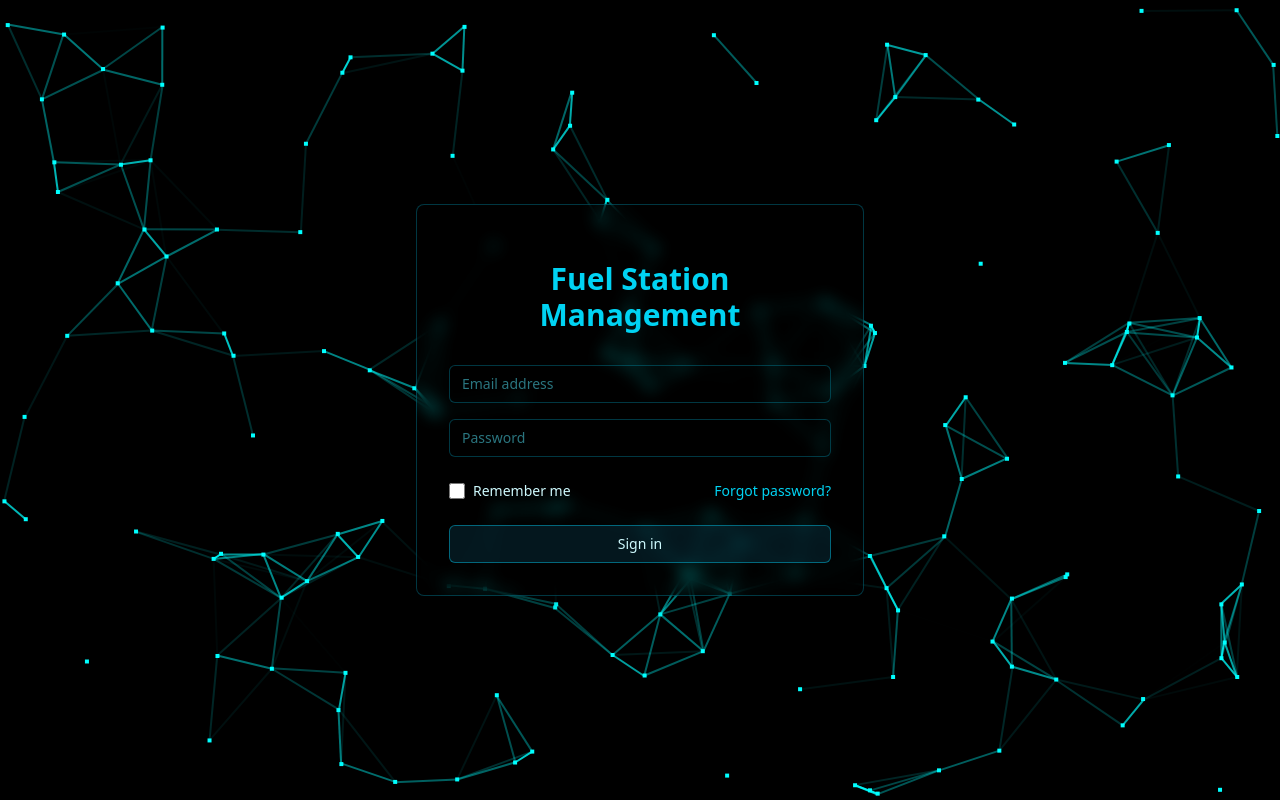
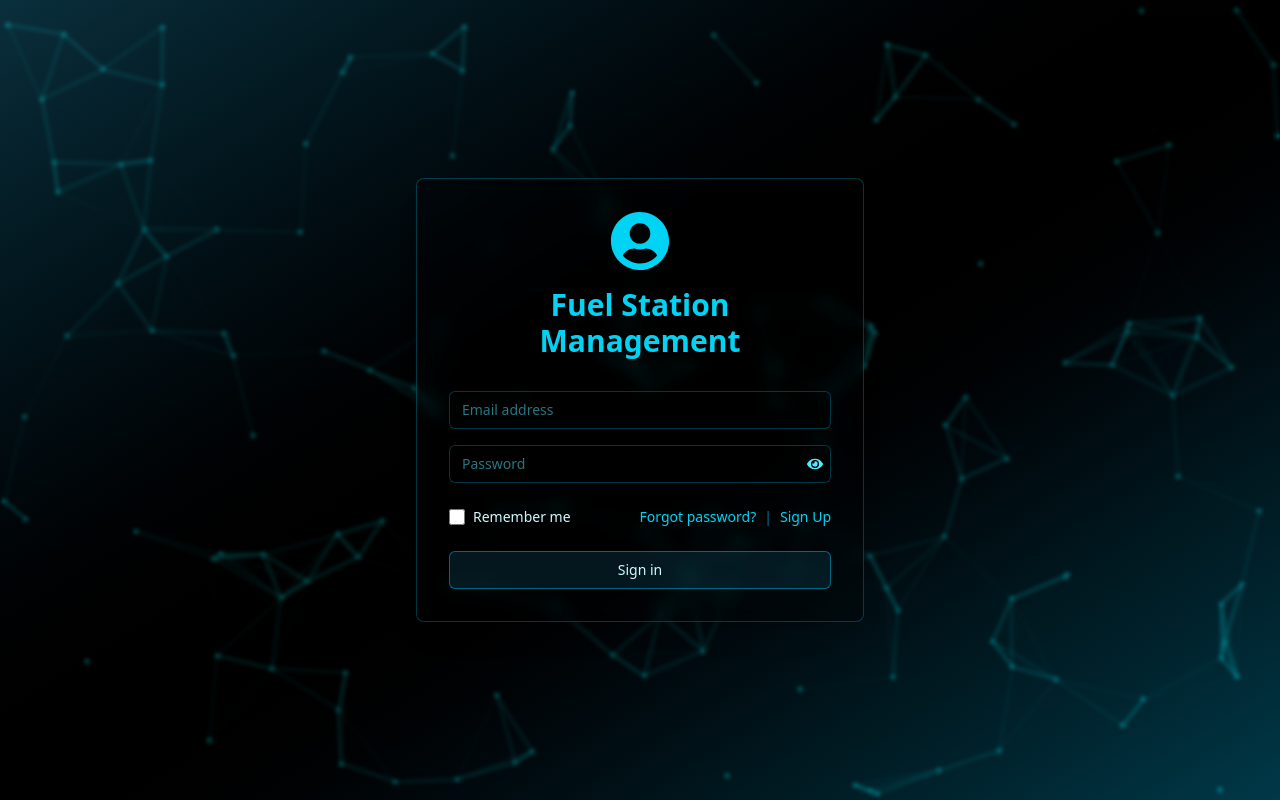
Before and after one commit to Numzn/station-main, a React (Vite) app: page /signin in a window 1280 px wide. Built offline with nearby package versions, Linux system fonts and the light colour scheme; no server answers.

Commit message:
Enhance login page UI, update Firebase config, and prepare for Vercel deployment

```diff
--- a/package.json
+++ b/package.json
@@ -28,6 +28,7 @@
     "react": "^19.1.0",
     "react-chartjs-2": "^5.3.0",
     "react-dom": "^19.1.0",
+    "react-icons": "^5.5.0",
     "react-router-dom": "^7.6.0",
     "tailwindcss": "^4.1.6"
   },
--- a/src/pages/SignIn.tsx
+++ b/src/pages/SignIn.tsx
@@ -3,6 +3,7 @@ import { useNavigate } from 'react-router-dom';
 import { useAuth } from '../context/AuthContext';
 import ParticlesBackground from '../components/ParticlesBackground';
 import { resetPassword } from '../firebase/auth';
+import { FaEye, FaEyeSlash, FaUserCircle } from 'react-icons/fa';
 
 const SignIn = () => {
   const navigate = useNavigate();
@@ -16,9 +17,19 @@ const SignIn = () => {
   const [loading, setLoading] = useState(false);
   const [resetSent, setResetSent] = useState(false);
   const [isResetting, setIsResetting] = useState(false);
+  const [showPassword, setShowPassword] = useState(false);
+
+  // Email validation
+  const validateEmail = (email: string) => {
+    return /^[^\s@]+@[^\s@]+\.[^\s@]+$/.test(email);
+  };
 
   const handleSubmit = async (e: React.FormEvent) => {
     e.preventDefault();
+    if (!validateEmail(formData.email)) {
+      setError('Please enter a valid email address.');
+      return;
+    }
     try {
       setError('');
       setLoading(true);
@@ -37,6 +48,10 @@ const SignIn = () => {
       setError('Please enter your email address');
       return;
     }
+    if (!validateEmail(formData.email)) {
+      setError('Please enter a valid email address.');
+      return;
+    }
     try {
       setIsResetting(true);
       setError('');
@@ -51,7 +66,6 @@ const SignIn = () => {
 
   const handleChange = (e: React.ChangeEvent<HTMLInputElement>) => {
     const { name, value, checked } = e.target;
-
     if (name === 'remember-me') {
       setRememberMe(checked);
     } else {
@@ -62,23 +76,32 @@ const SignIn = () => {
     }
   };
 
+  const handleKeyDown = (e: React.KeyboardEvent) => {
+    if (e.key === 'Enter') {
+      handleSubmit(e as any);
+    }
+  };
+
   return (
-    <div className="min-h-screen flex items-center justify-center py-12 px-4 sm:px-6 lg:px-8">
+    <div className="relative min-h-screen flex items-center justify-center py-12 px-4 sm:px-6 lg:px-8 overflow-hidden">
       <ParticlesBackground />
-      <div className="max-w-md w-full space-y-8 bg-black/30 backdrop-blur-sm p-8 rounded-lg shadow-xl border border-cyan-500/30" style={{ zIndex: 1 }}>
-        <div>
-          <h2 className="mt-6 text-center text-3xl font-extrabold text-cyan-400">
+      {/* Gradient overlay for enhanced background */}
+      <div className="absolute inset-0 bg-gradient-to-br from-cyan-900/60 via-black/60 to-cyan-800/60 backdrop-blur-[2px] z-0" />
+      <div className="relative max-w-md w-full space-y-8 bg-black/30 backdrop-blur-sm p-8 rounded-lg shadow-xl border border-cyan-500/30" style={{ zIndex: 1 }}>
+        <div className="flex flex-col items-center">
+          <FaUserCircle className="text-cyan-400 text-6xl mb-2" />
+          <h2 className="mt-2 text-center text-3xl font-extrabold text-cyan-400">
             Fuel Station Management
           </h2>
         </div>
         {error && (
-          <div className="bg-red-900/20 border border-red-500/50 text-red-400 px-4 py-3 rounded-md backdrop-blur-sm" role="alert">
-            <span className="block sm:inline">{error}</span>
+          <div className="bg-red-900/40 border border-red-500/80 text-red-200 px-4 py-3 rounded-md backdrop-blur-sm animate-pulse" role="alert">
+            <span className="block sm:inline font-semibold">{error}</span>
           </div>
         )}
         {resetSent && (
-          <div className="bg-green-900/20 border border-green-500/50 text-green-400 px-4 py-3 rounded-md backdrop-blur-sm" role="alert">
-            <span className="block sm:inline">Password reset email sent! Check your inbox.</span>
+          <div className="bg-green-900/40 border border-green-500/80 text-green-200 px-4 py-3 rounded-md backdrop-blur-sm animate-pulse" role="alert">
+            <span className="block sm:inline font-semibold">Password reset email sent! Check your inbox.</span>
           </div>
         )}
         <form className="mt-8 space-y-6" onSubmit={handleSubmit}>
@@ -96,22 +119,35 @@ const SignIn = () => {
                 placeholder="Email address"
                 value={formData.email}
                 onChange={handleChange}
+                onKeyDown={handleKeyDown}
+                autoComplete="username"
               />
             </div>
-            <div>
+            <div className="relative">
               <label htmlFor="password" className="sr-only">
                 Password
               </label>
               <input
                 id="password"
                 name="password"
-                type="password"
+                type={showPassword ? 'text' : 'password'}
                 required
-                className="appearance-none rounded-md relative block w-full px-3 py-2 border border-cyan-500/30 bg-black/20 placeholder-cyan-300/50 text-cyan-100 focus:outline-none focus:ring-cyan-500 focus:border-cyan-500 focus:z-10 sm:text-sm"
+                className="appearance-none rounded-md relative block w-full px-3 py-2 border border-cyan-500/30 bg-black/20 placeholder-cyan-300/50 text-cyan-100 focus:outline-none focus:ring-cyan-500 focus:border-cyan-500 focus:z-10 sm:text-sm pr-10"
                 placeholder="Password"
                 value={formData.password}
                 onChange={handleChange}
+                onKeyDown={handleKeyDown}
+                autoComplete="current-password"
               />
+              <button
+                type="button"
+                tabIndex={-1}
+                className="absolute inset-y-0 right-2 flex items-center text-cyan-300 hover:text-cyan-100 focus:outline-none"
+                onClick={() => setShowPassword((prev) => !prev)}
+                aria-label={showPassword ? 'Hide password' : 'Show password'}
+              >
+                {showPassword ? <FaEyeSlash /> : <FaEye />}
+              </button>
             </div>
           </div>
 
@@ -130,7 +166,7 @@ const SignIn = () => {
               </label>
             </div>
 
-            <div className="text-sm">
+            <div className="text-sm flex gap-2 items-center">
               <button
                 type="button"
                 onClick={handlePasswordReset}
@@ -138,6 +174,14 @@ const SignIn = () => {
                 className="font-medium text-cyan-400 hover:text-cyan-300 focus:outline-none focus:underline"
               >
                 {isResetting ? 'Sending...' : 'Forgot password?'}
+              </button>
+              <span className="text-cyan-700">|</span>
+              <button
+                type="button"
+                className="font-medium text-cyan-400 hover:text-cyan-300 focus:outline-none focus:underline"
+                onClick={() => navigate('/signup')}
+              >
+                Sign Up
               </button>
             </div>
           </div>
@@ -150,6 +194,12 @@ const SignIn = () => {
                 loading ? 'bg-cyan-900/50' : 'bg-cyan-900/30 hover:bg-cyan-800/40'
               } focus:outline-none focus:ring-2 focus:ring-cyan-500 focus:ring-offset-2 focus:ring-offset-black transition-all duration-200 backdrop-blur-sm`}
             >
+              {loading ? (
+                <svg className="animate-spin h-5 w-5 text-cyan-200 mr-2" xmlns="http://www.w3.org/2000/svg" fill="none" viewBox="0 0 24 24">
+                  <circle className="opacity-25" cx="12" cy="12" r="10" stroke="currentColor" strokeWidth="4"></circle>
+                  <path className="opacity-75" fill="currentColor" d="M4 12a8 8 0 018-8v8z"></path>
+                </svg>
+              ) : null}
               {loading ? 'Signing in...' : 'Sign in'}
             </button>
           </div>
```
Also changed, not shown: 2 other files (tests, documents, lock files or other folders).
